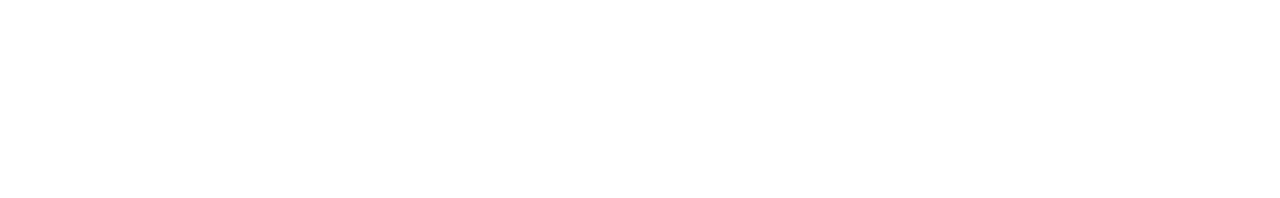
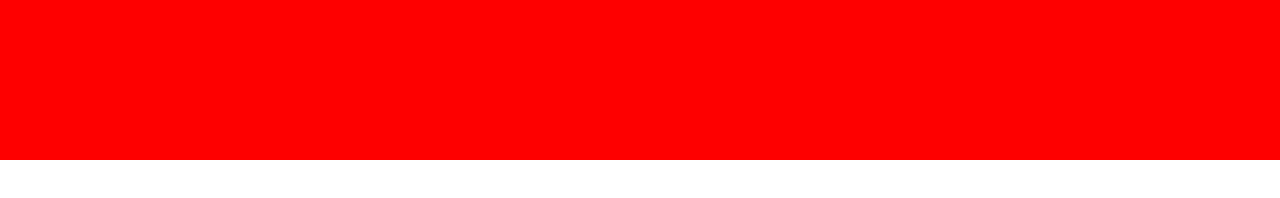
Before and after one commit to WitchingHr/restaurant-page, a website built with webpack: page dist/index.html in a window 1280 px wide. Built offline with nearby package versions, Linux system fonts and the light colour scheme.

Commit message:
Bundle css

```diff
--- a/package.json
+++ b/package.json
@@ -20,6 +20,8 @@
   },
   "homepage": "https://github.com/WitchingHr/restaurant-page#readme",
   "devDependencies": {
+    "css-loader": "^6.7.2",
+    "style-loader": "^3.3.1",
     "webpack": "^5.75.0",
     "webpack-cli": "^5.0.1",
     "webpack-dev-server": "^4.11.1"
--- a/src/index.js
+++ b/src/index.js
@@ -1,3 +1,13 @@
-console.log('Hello World!');
+import css from './styles/style.css';
 
-console.log('hi');
+const content = document.querySelector('.content');
+
+const header = document.createElement('div');
+header.classList.add('header');
+content.appendChild(header);
+
+const main = document.createElement('div');
+main.classList.add('main');
+
+const footer = document.createElement('div');
+footer.classList.add('footer');
--- /dev/null
+++ b/src/style.css
@@ -0,0 +1,17 @@
+:root {
+
+}
+
+body {
+  box-sizing: border-box;
+  overflow: none;
+}
+
+.content {
+  display: flex;
+  flex-direction: column;
+}
+
+.header {
+  background-color: red;
+}
--- /dev/null
+++ b/src/styles/style.css
@@ -0,0 +1,15 @@
+body {
+  box-sizing: border-box;
+  margin: 0;
+}
+
+.content {
+  display: flex;
+  flex-direction: column;
+  height: 100vh;
+}
+
+.header {
+  background-color: red;
+  height: 20%;
+}
--- a/webpack.config.js
+++ b/webpack.config.js
@@ -11,5 +11,13 @@
   output: {
     filename: 'main.js',
     path: path.resolve(__dirname, 'dist')
-  }
+  },
+  module: {
+      rules: [
+        {
+          test: /\.css$/i,
+          use: ['style-loader', 'css-loader']
+        },
+      ],
+    },
 }
```
Also changed, not shown: dist/index.html, 2 other files.
